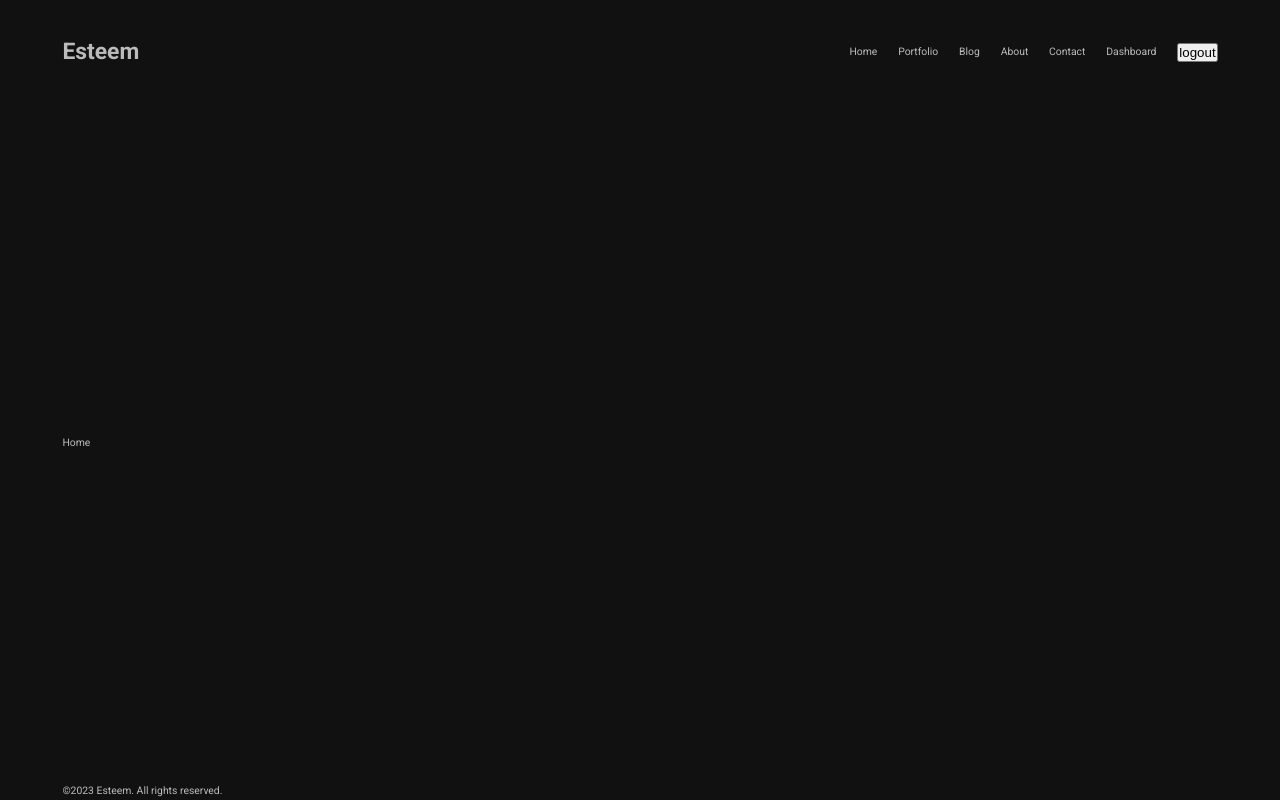
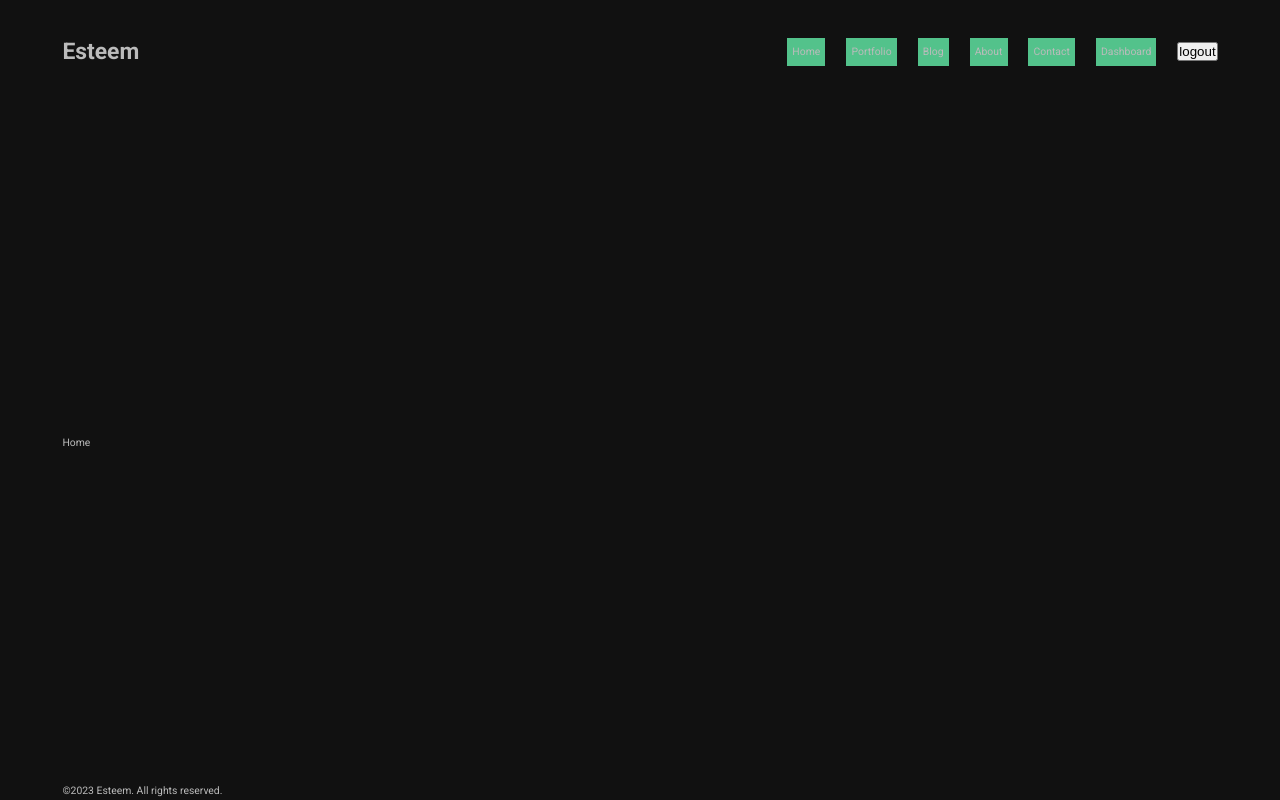
Before and after one commit to esteemayo/next_13, a Next.js app: page / in a window 1280 px wide. Built offline with nearby package versions, Linux system fonts and the light colour scheme.

Commit message:
feat: add styling

```diff
--- a/src/components/navbar/Navbar.module.scss
+++ b/src/components/navbar/Navbar.module.scss
@@ -14,4 +14,10 @@
     align-items: center;
     gap: 2rem;
   }
+
+  .link {
+    padding: 0.5rem;
+    border: none;
+    background-color: #53c28b;
+  }
 }
```
